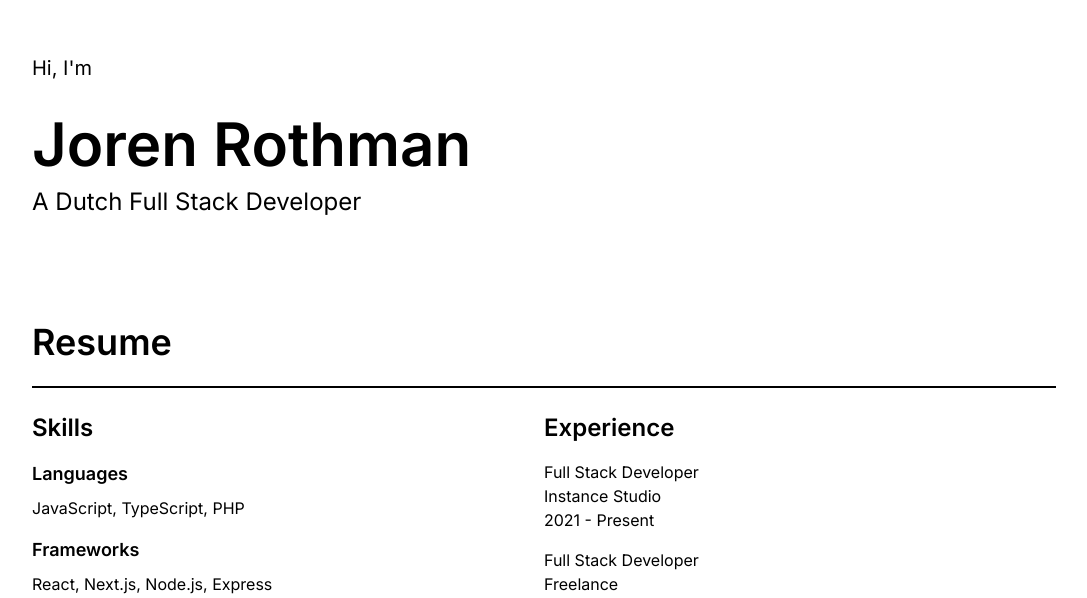
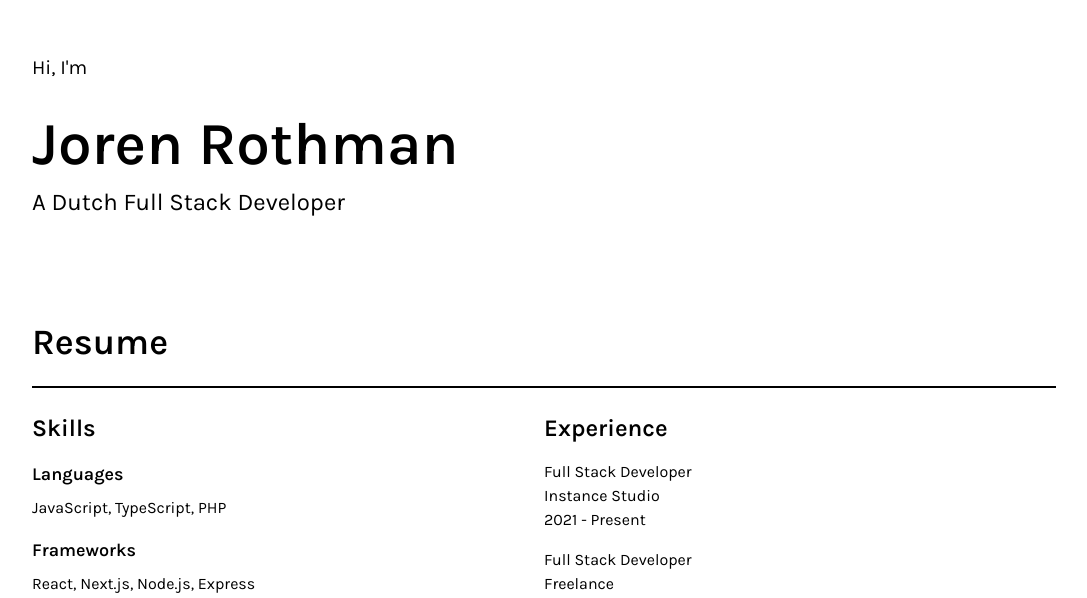
Before and after one commit to JorenRothman/portfolio-site, a Next.js app: page / in a window 1280 px wide. Shown: the part 202-800 px from the top of the page, without its empty margins (96-1183 px from the left). Built offline with nearby package versions, Linux system fonts and the light colour scheme.

Commit message:
Updated font to Karla

```diff
--- a/src/app/layout.tsx
+++ b/src/app/layout.tsx
@@ -1,9 +1,9 @@
 import type { Metadata } from 'next';
-import { Inter } from 'next/font/google';
+import { Karla } from 'next/font/google';
 import './globals.css';
 import Script from 'next/script';
 
-const primaryFont = Inter({ subsets: ['latin'] });
+const primaryFont = Karla({ subsets: ['latin'] });
 
 export const metadata: Metadata = {
     title: 'Joren Rothman',
```
